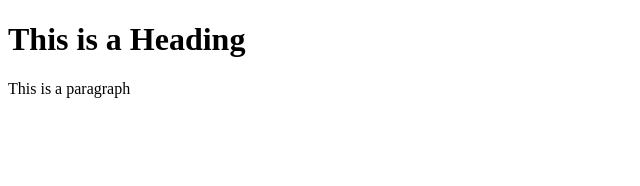
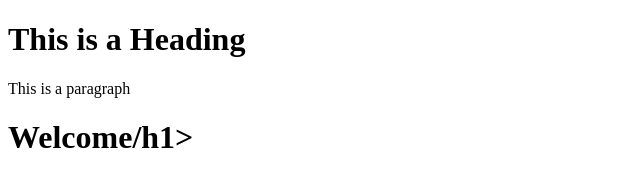
Before and after one commit to monwanoulaurence/projetGit, a plain HTML site: page index.html in a window 1280 px wide. Shown: the whole page, without its empty margins (0-640 px from the left). Drawn offline with Linux system fonts and the light colour scheme.

Commit message:
Update index.html

```diff
--- a/index.html
+++ b/index.html
@@ -6,5 +6,6 @@
 <body>
 <h1>This is a Heading</h1>
 <p>This is a paragraph</p>
-</body>
+  <h1>Welcome/h1>
+  </body>
 </html>
```
